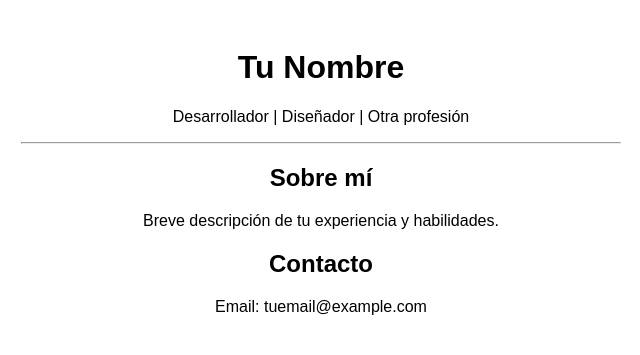
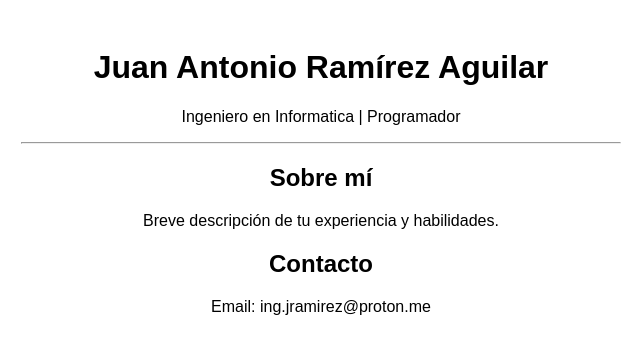
Before and after one commit to IngJuanRamirez/Page_CV, a plain HTML site: page index.html in a window 1280 px wide. Shown: the whole page, without its empty margins (319-959 px from the left). Drawn offline with Linux system fonts and the light colour scheme.

Commit message:
Subiendo mi CV

```diff
--- a/index.html
+++ b/index.html
@@ -1,5 +1,5 @@
 <!DOCTYPE html>
-<html lang="es">
+<html lang="en">
 <head>
     <meta charset="UTF-8">
     <meta name="viewport" content="width=device-width, initial-scale=1.0">
@@ -11,13 +11,13 @@
 </head>
 <body>
     <div class="container">
-        <h1>Tu Nombre</h1>
-        <p>Desarrollador | Diseñador | Otra profesión</p>
+        <h1>Juan Antonio Ramírez Aguilar</h1>
+        <p>Ingeniero en Informatica | Programador</p>
         <hr>
         <h2>Sobre mí</h2>
         <p>Breve descripción de tu experiencia y habilidades.</p>
         <h2>Contacto</h2>
-        <p>Email: tuemail@example.com</p>
+        <p>Email: ing.jramirez@proton.me</p>
     </div>
 </body>
 </html>
```
